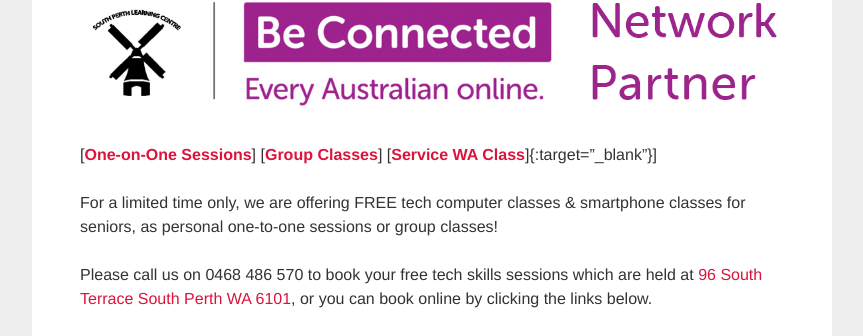
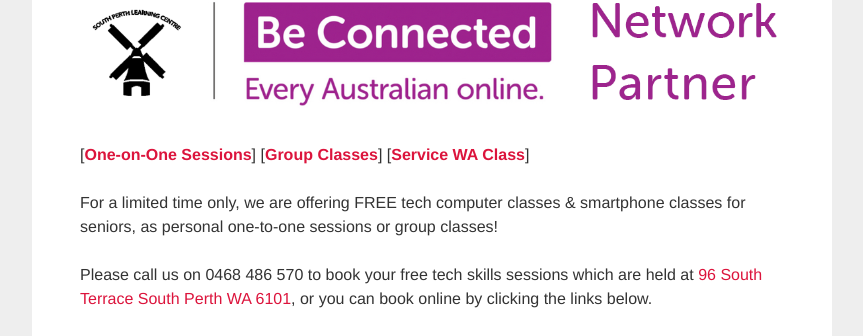
Before and after one commit to auxellbs/splconline.github.io, a Jekyll site: the page built from index.md, in a window 1280 px wide and 900 px high. Shown: the part 238-574 px from the top of the window, without its empty margins (208-1071 px from the left). Built offline with Jekyll 4.4.1, drawn with Linux system fonts in a browser that asks for light colours.

Commit message:
Update index.md

```diff
--- a/index.md
+++ b/index.md
@@ -4,7 +4,7 @@
 ---
 <img class="img-responsive" src="img/be_connected_network_partner_logo_1200x200_splc.png">
 
-[[**One-on-One Sessions**](#one2one)] [[**Group Classes**](#group)] [[**Service WA Class**](https://docs.google.com/forms/d/e/1FAIpQLSf1BWKNcViD4-tdzi4b4cIvrHCW6SW9B87VjcjOoB5lfhzkew/viewform)]{:target="_blank"}]
+[[**One-on-One Sessions**](#one2one)] [[**Group Classes**](#group)] [[**Service WA Class**](https://docs.google.com/forms/d/e/1FAIpQLSf1BWKNcViD4-tdzi4b4cIvrHCW6SW9B87VjcjOoB5lfhzkew/viewform){:target="_blank"}]
 
 For a limited time only, we are offering FREE tech computer classes & smartphone classes for seniors, as personal one-to-one sessions or group classes!
 
```
